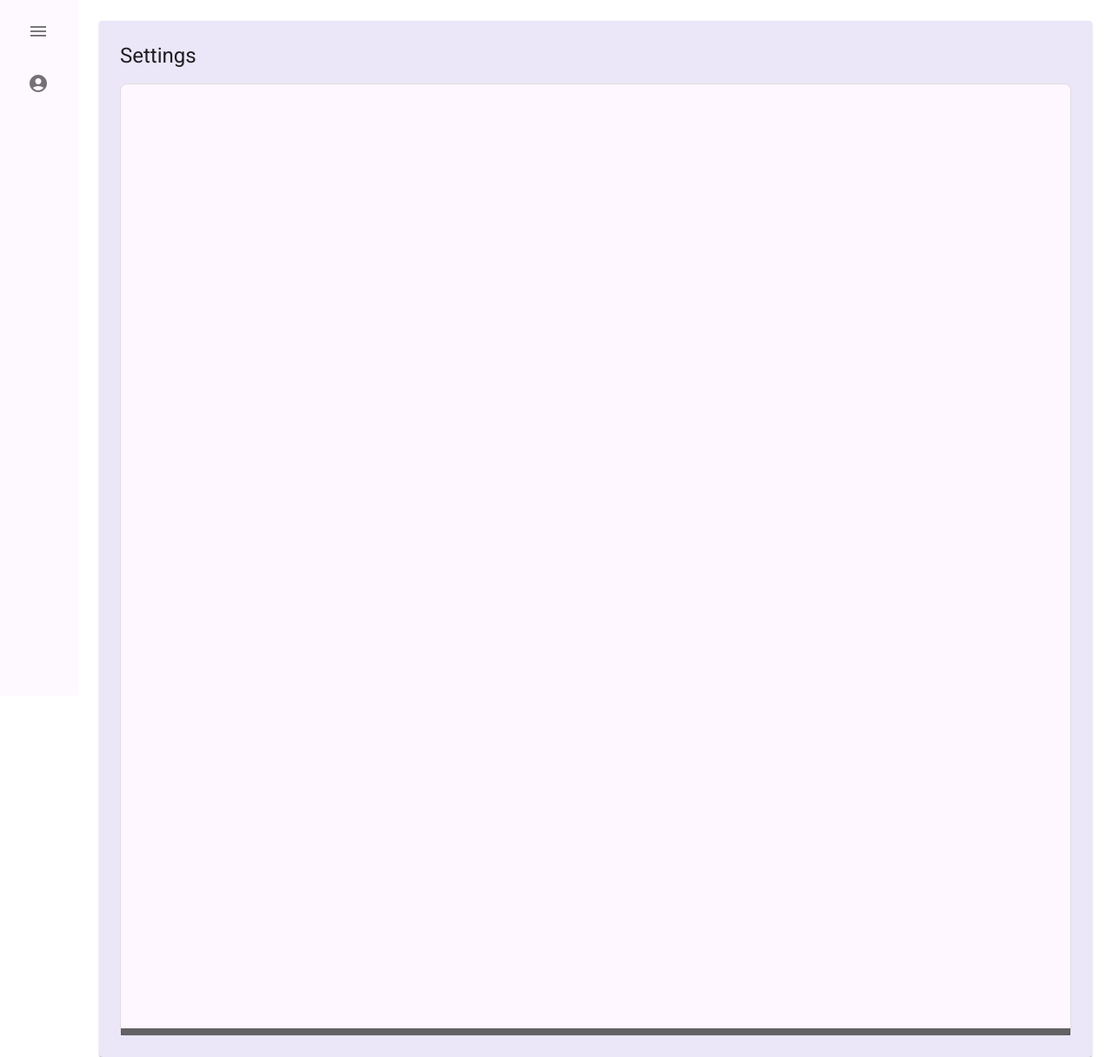
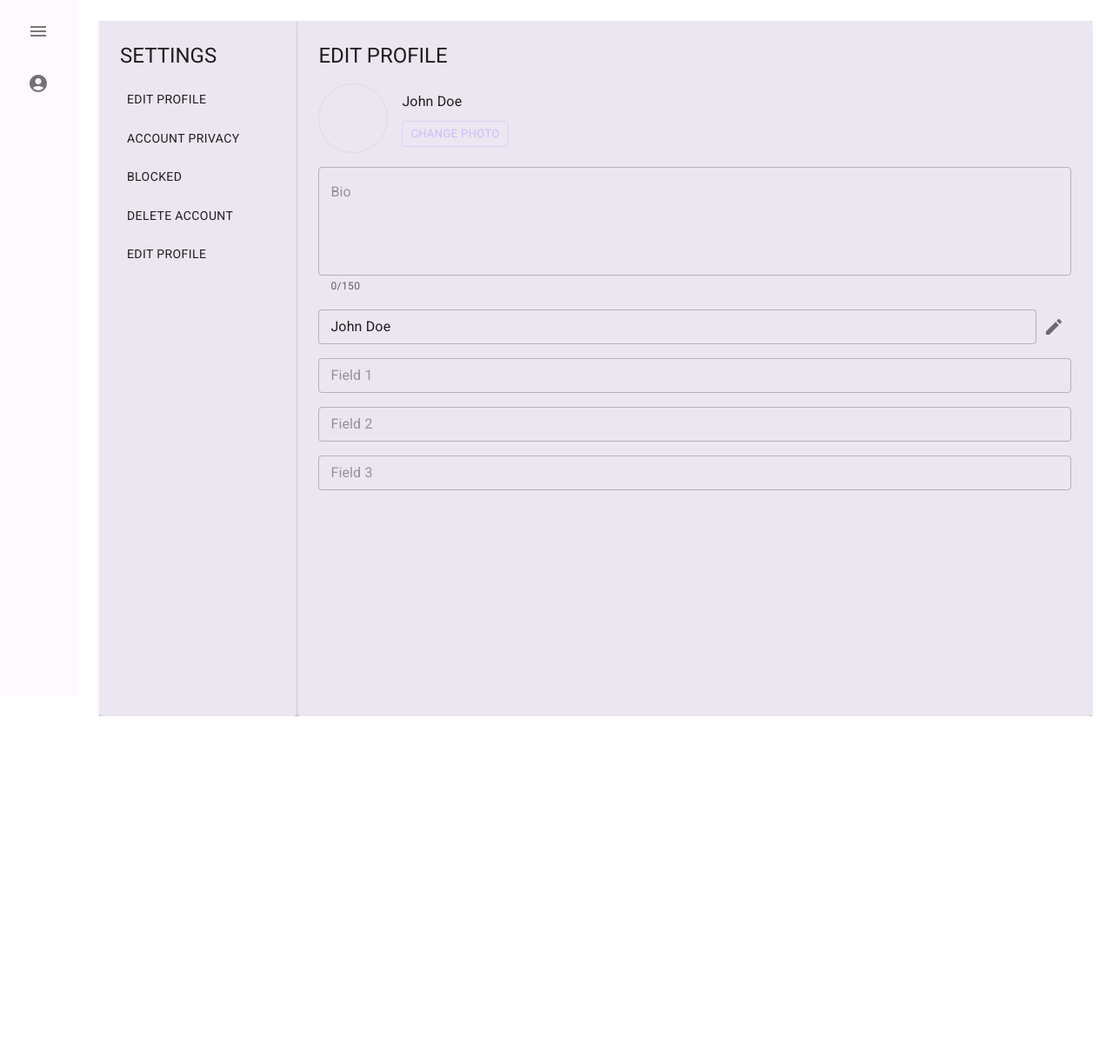
Before and after one commit to kadelk04/Spinterest, a React (Create React App) app in the folder frontend/: page /settings in a window 1280 px wide. Shown: the whole page at 87% size. After the commit the page ends 824 px from the top, so only its background shows below. Built offline with nearby package versions, Linux system fonts and the light colour scheme; no server answers.

Commit message:
updated UI settings page

```diff
--- a/frontend/src/components/pages/Settings.tsx
+++ b/frontend/src/components/pages/Settings.tsx
@@ -2,43 +2,100 @@ import {
     Box,
     Paper,
     Typography,
+    Button,
+    TextField,
+    IconButton,
   } from '@mui/material';
-
+import EditIcon from '@mui/icons-material/Edit';
 
 export const Settings = () => {
     return (
-        <Paper sx={{ p: 3, bgcolor: '#ECE6F9' }}>
+        <Box sx={{ display: 'flex', width: '100%', height: '100vh', bgcolor: '#ECE6F9' }}>
+            {/* Left Side: Settings Menu */}
+            <Paper sx={{ width: '20%', p: 3, borderRight: '1px solid #ddd', bgcolor: '#ECE6F0' }}>
                 <Typography variant="h5" sx={{ mb: 2 }}>
-            Settings
+                    SETTINGS
+                </Typography>
+                <Box sx={{ display: 'flex', flexDirection: 'column', gap: 1 }}>
+                    <Button variant="text" sx={{ justifyContent: 'flex-start', color: 'inherit' }}>
+                        Edit Profile
+                    </Button>
+                    <Button variant="text" sx={{ justifyContent: 'flex-start', color: 'inherit' }}>
+                        Account Privacy
+                    </Button>
+                    <Button variant="text" sx={{ justifyContent: 'flex-start', color: 'inherit' }}>
+                        Blocked
+                    </Button>
+                    <Button variant="text" sx={{ justifyContent: 'flex-start', color: 'inherit' }}>
+                        Delete Account
+                    </Button>
+                    <Button variant="text" sx={{ justifyContent: 'flex-start', color: 'inherit' }}>
+                        Edit Profile
+                    </Button>
+                </Box>
+            </Paper>
+
+            {/* Right Side: Edit Profile */}
+            <Paper sx={{ width: '80%', p: 3, bgcolor: '#ECE6F0' }}>
+                <Typography variant="h5" sx={{ mb: 2 }}>
+                    EDIT PROFILE
                 </Typography>
 
+                <Box sx={{ display: 'flex', flexDirection: 'column', gap: 2 }}>
+                    {/* Profile Picture */}
+                    <Box sx={{ display: 'flex', alignItems: 'center' }}>
                         <Box
                             sx={{
-                      position: 'relative',
-                      paddingTop: '100%',
-                      bgcolor: '#FEF7FF',
+                                width: 80,
+                                height: 80,
+                                borderRadius: '50%',
+                                bgcolor: '#ECE6F0',
                                 backgroundSize: 'cover',
                                 backgroundPosition: 'center',
                                 border: '1px solid #ddd',
-                      borderRadius: 2,
+                                marginRight: 2,
                             }}
                         >
-                    <Typography
-                      variant="subtitle2"
-                      sx={{
-                        position: 'absolute',
-                        bottom: 0,
-                        left: 0,
-                        right: 0,
-                        bgcolor: 'rgba(0,0,0,0.6)',
-                        color: '#fff',
-                        textAlign: 'center',
-                        padding: '4px',
-                        fontSize: '12px',
-                      }}
-                    >
-                    </Typography>
+                            {/* Replace with actual image or icon */}
+                        </Box>
+                        <Box>
+                            <Typography variant="subtitle1">John Doe</Typography>
+                            <Button variant="outlined" size="small" sx={{ mt: 1, textTransform: 'none' }}>
+                                CHANGE PHOTO
+                            </Button>
+                        </Box>
+                    </Box>
+
+                    {/* Bio */}
+                    <TextField
+                        multiline
+                        rows={4}
+                        placeholder="Bio"
+                        inputProps={{ maxLength: 150 }}
+                        helperText="0/150"
+                        sx={{ bgcolor: '#ECE6F0' }}
+                    />
+
+                    {/* Edit Username */}
+                    <Box sx={{ display: 'flex', alignItems: 'center' }}>
+                        <TextField
+                            defaultValue="John Doe"
+                            variant="outlined"
+                            size="small"
+                            sx={{ flexGrow: 1, bgcolor: '#ECE6F0' }}
+                        />
+                        <IconButton aria-label="edit">
+                            <EditIcon />
+                        </IconButton>
+                    </Box>
+
+                    {/* Additional Fields (Add more as needed) */}
+                    <TextField variant="outlined" size="small" placeholder="Field 1" sx={{ bgcolor: '#ECE6F0' }} />
+                    <TextField variant="outlined" size="small" placeholder="Field 2" sx={{ bgcolor: '#ECE6F0' }} />
+                    <TextField variant="outlined" size="small" placeholder="Field 3" sx={{ bgcolor: '#ECE6F0' }} />
                 </Box>
             </Paper>
+        </Box>
+
     );
 };
```
Lines whose indentation alone changed are shown as unchanged.
